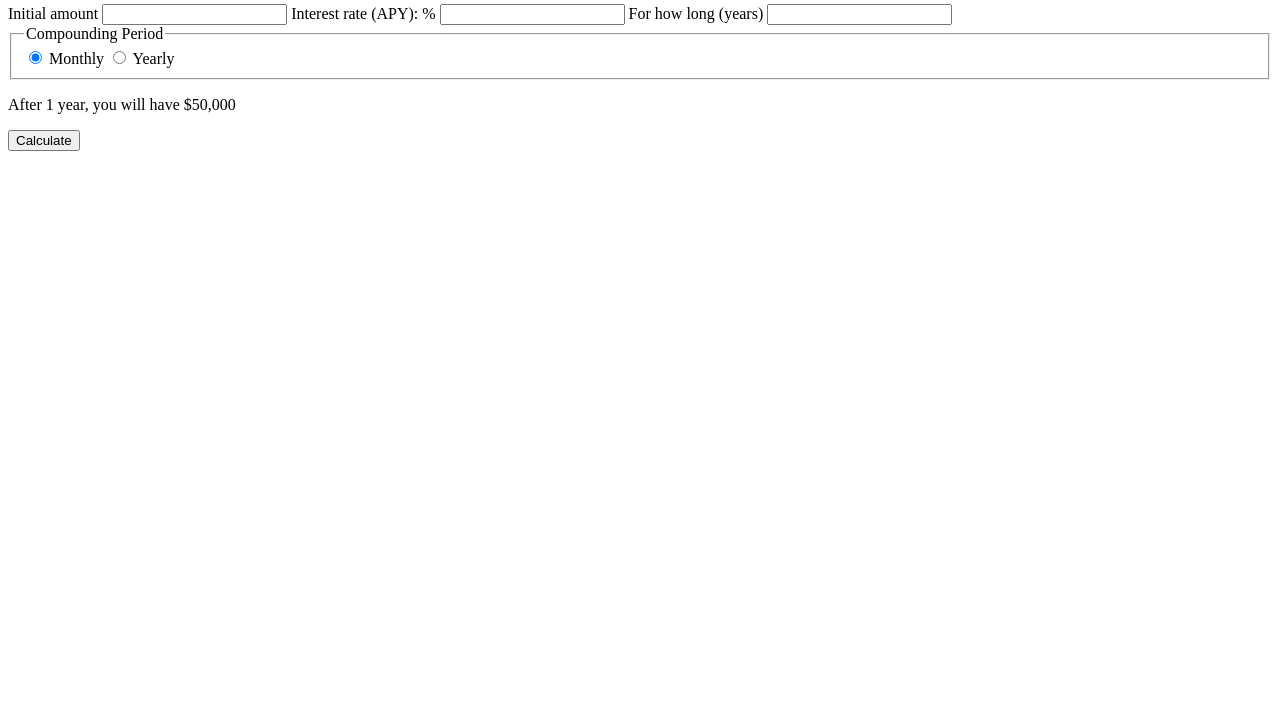
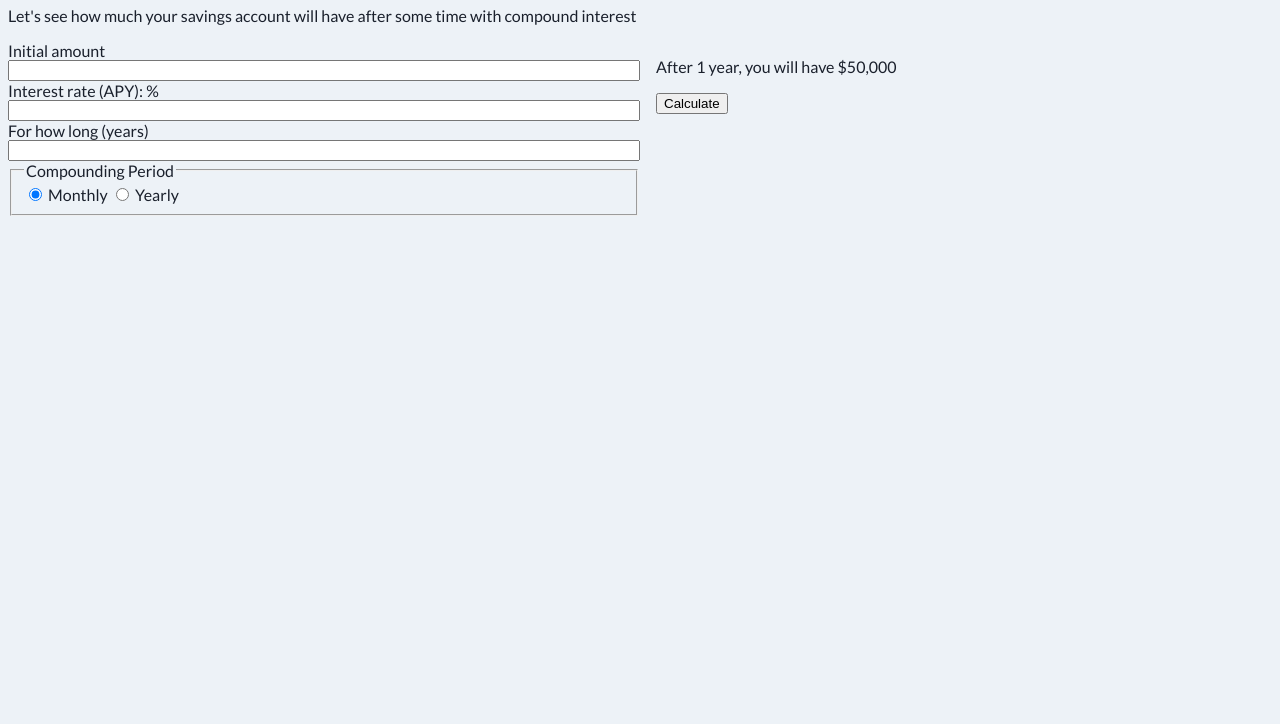
Before and after one commit to chris-tse/interest-calculator-steps, a plain HTML site: page index.html in a window 1280 px wide. Shown: the part 76-800 px from the top of the page. Drawn offline with Linux system fonts and the light colour scheme.

Commit message:
Add basic styling

```diff
--- a/css/styles.css
+++ b/css/styles.css
@@ -0,0 +1,28 @@
+:root {
+	--text-main: #1a202c;
+	--text-secondary: #5e6d87;
+	--text-secondary-darker: #4a5568;
+	--text-result: #0f51cd;
+	font-size: 16px;
+	font-family: 'Lato', sans-serif;
+	background: #edf2f7;
+	color: var(--text-main);
+	box-sizing: border-box;
+}
+
+main {
+	display: flex;
+}
+
+section.fields {
+	display: flex;
+	flex-direction: column;
+	width: 50%;
+	padding-right: 1rem;
+}
+
+@media (max-width: 600px) {
+	main {
+		flex-direction: column;
+	}
+}
--- a/index.html
+++ b/index.html
@@ -3,11 +3,16 @@
 	<head>
 		<meta charset="UTF-8" />
 		<meta name="viewport" content="width=device-width, initial-scale=1.0" />
+		<link rel="stylesheet" href="css/styles.css" />
+		<link href="https://fonts.googleapis.com/css2?family=Lato:wght@300;400;700&display=swap" rel="stylesheet" />
 		<title>Super Duper Interest Calculator</title>
 	</head>
 	<body>
 		<h1>Super Duper Interest Calculator</h1>
+		<p>Let's see how much your savings account will have after some time with compound interest</p>
 
+		<main>
+			<section class="fields">
 				<label for="initial-amount">Initial amount</label>
 				<input type="number" id="initial-amount" />
 
@@ -28,9 +33,12 @@
 						Yearly
 					</label>
 				</fieldset>
-
+			</section>
+			<section class="result">
 				<p>After 1 year, you will have $50,000</p>
 
 				<button>Calculate</button>
+			</section>
+		</main>
 	</body>
 </html>
```
Lines whose indentation alone changed are shown as unchanged.
